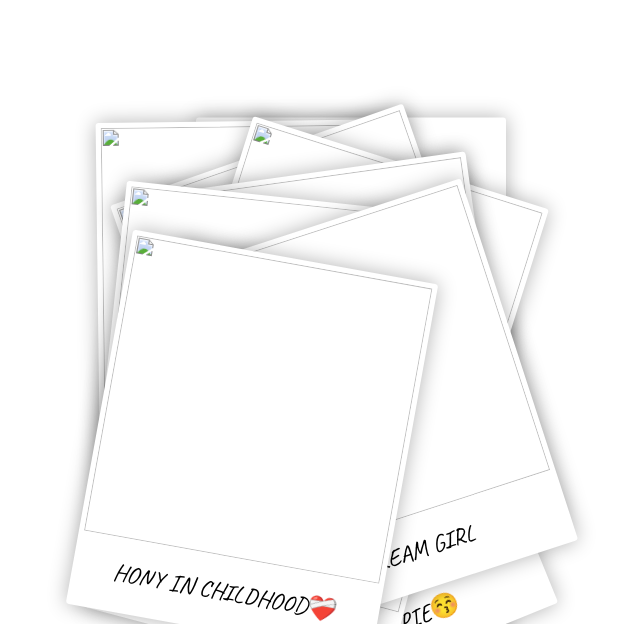
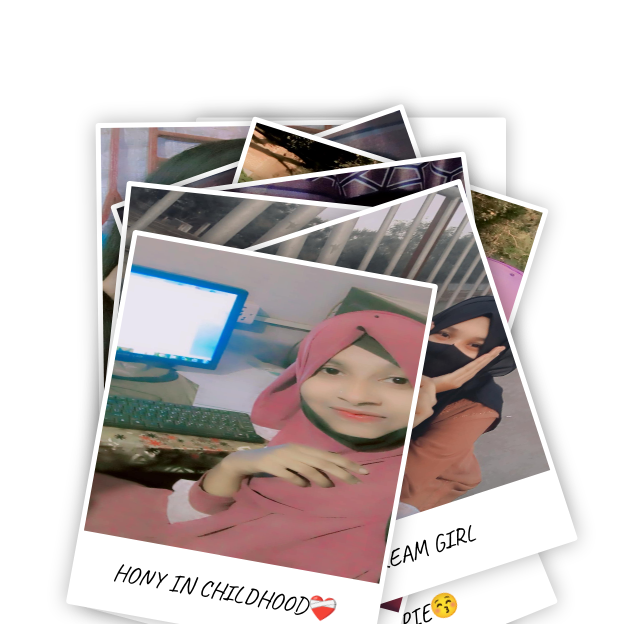
Before and after one commit to A4KASH-01/K.crush, a plain HTML site: page index.html in a window 1280 px wide. Shown: the top 624 px of the page, without its empty margins (289-929 px from the left). Drawn offline with Linux system fonts and the light colour scheme.

Commit message:
Update index.html

```diff
--- a/index.html
+++ b/index.html
@@ -16,43 +16,43 @@
   </div>
   <!-- other cards -->
   <div class="Picture">
-    <img class="Picture-img" src="image/received_730610215609087.jpeg" alt="" />
+    <img class="Picture-img" src="image/Messenger_creation_E51DA6E3-278A-42B7-8756-A576FCAC7147.jpeg" alt="" />
     <div class="Picture-note"><span>MY ANGEL😚</span></div>
   </div>
   <div class="Picture">
-    <img class="Picture-img" src="image/received_713651894265986.jpeg" alt="" />
+    <img class="Picture-img" src="image/Messenger_creation_DBD98753-BA18-437B-BD47-D0CEE41B7C8A.jpeg" alt="" />
     <div class="Picture-note"><span>CUTIE PIE😚</span></div>
   </div>
   <div class="Picture">
-    <img class="Picture-img" src="image/received_323496927162004.jpeg" alt="" />
+    <img class="Picture-img" src="image/Messenger_creation_CCD81FFF-329D-4215-A279-EE081091B053.jpeg" alt="" />
     <div class="Picture-note"><span>Cat nose😪</span></div>
   </div>
   <div class="Picture">
-    <img class="Picture-img" src="image/received_311109425044614.jpeg" alt="" />
+    <img class="Picture-img" src="image/Messenger_creation_C92414AC-AD38-49FC-810D-FE6D1CF0D623.jpeg" alt="" />
     <div class="Picture-note"><span>BOO😒✌️</span></div>
   </div>
   <div class="Picture">
-    <img class="Picture-img" src="image/received_1058542135145823.jpeg" alt="" />
+    <img class="Picture-img" src="image/Messenger_creation_80807AFA-2FAC-4758-8CDB-174C97BA8E33.jpeg" alt="" />
     <div class="Picture-note"><span>DOLL🪆</span></div>
   </div>
   <div class="Picture">
-    <img class="Picture-img" src="image/received_1429711587975621.jpeg" alt="" />
+    <img class="Picture-img" src="image/Messenger_creation_7FA7EFDE-DEF5-4735-9669-E9BBE3456EB4.jpeg" alt="" />
     <div class="Picture-note"><span>PRINCESS👸</span></div>
   </div>
   <div class="Picture">
-    <img class="Picture-img" src="image/FB_IMG_1695320926508.jpg" alt="" />
+    <img class="Picture-img" src="image/Messenger_creation_4BA85336-BCF4-4D54-B80F-50D226C3B590.jpeg" alt="" />
     <div class="Picture-note"><span>TUNIR MA 😊</span></div>
   </div>
   <div class="Picture">
-    <img class="Picture-img" src="image/FB_IMG_1695320065478.jpg" alt="" />
+    <img class="Picture-img" src="image/Messenger_creation_27D41252-CE83-41F8-9C15-F0D89E3A85B3.jpeg" alt="" />
     <div class="Picture-note"><span>LIGHT OF MY LIFE👸</span></div>
   </div>
   <div class="Picture">
-    <img class="Picture-img" src="image/1695631185654.jpg" alt="" />
+    <img class="Picture-img" src="image/Messenger_creation_4BA85336-BCF4-4D54-B80F-50D226C3B590.jpeg" alt="" />
     <div class="Picture-note"><span>DREAM GIRL</span></div>
   </div>
   <div class="Picture">
-    <img class="Picture-img" src="image/received_686242376906827.jpeg" alt="" />
+    <img class="Picture-img" src="image/Messenger_creation_04C00882-10A5-423E-85F7-9CEA876F1417.jpeg" alt="" />
     <div class="Picture-note"><span>HONY IN CHILDHOOD❤️‍🩹</span></div>
   </div>
 </div>
```
